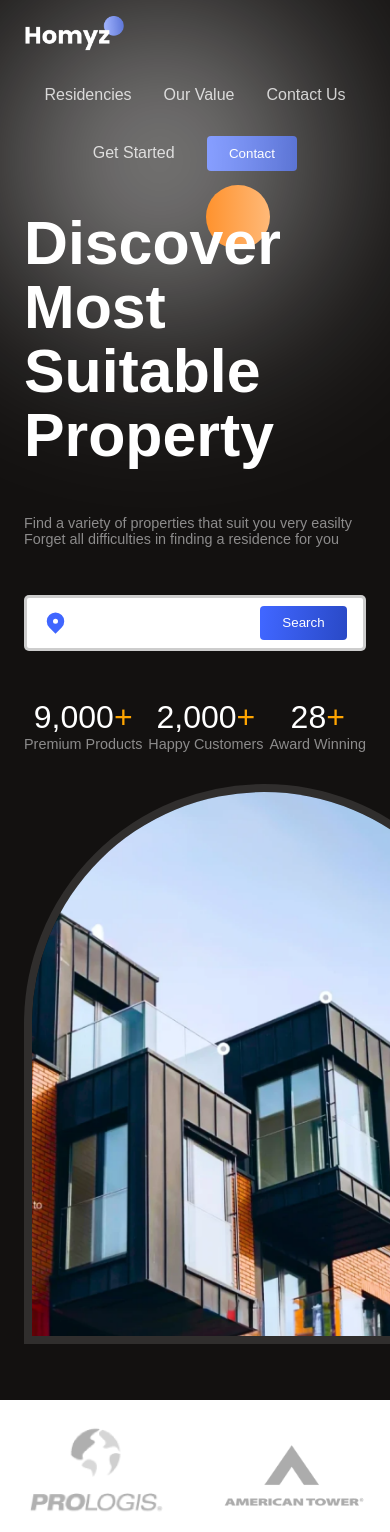
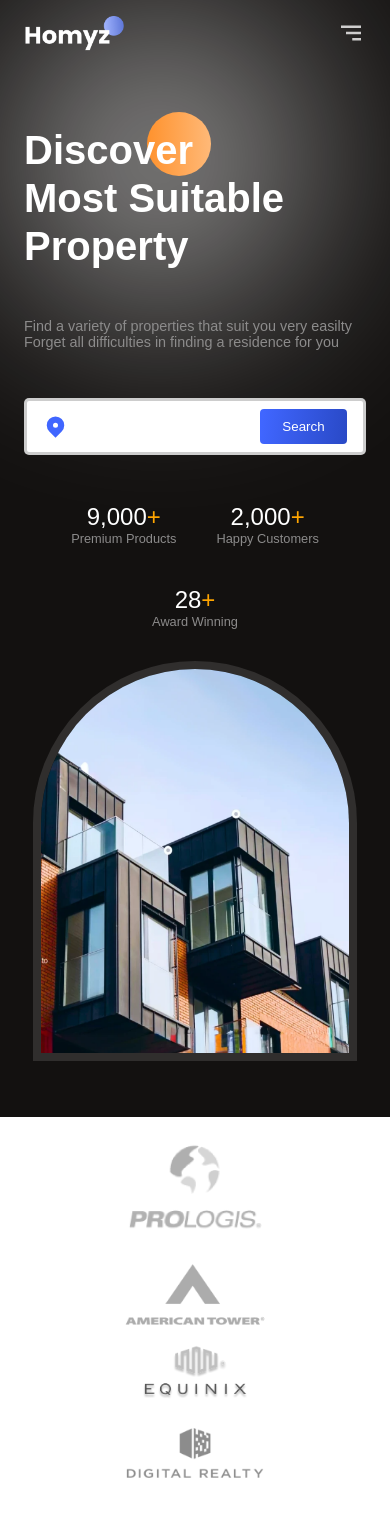
Before and after one commit to kiennt1096/landing-page-react, a React (Create React App) app: page / in a window 390 px wide. Shown: the top 1532 px of the page. Built offline with nearby package versions, Linux system fonts and the light colour scheme.

Commit message:
responsive 2:26:50

```diff
--- a/src/components/Contacts/Contacts.css
+++ b/src/components/Contacts/Contacts.css
@@ -49,3 +49,21 @@
   color: white;
   scale: 0.8;
 }
+@media (max-width: 1024px) {
+  .c-container {
+    flex-direction: column;
+  }
+  .c-right {
+    justify-content: center;
+  }
+  .contactsModel {
+    width: 100%;
+  }
+  .row {
+    flex-direction: column;
+    width: 100%;
+  }
+  .mode {
+    width: 100%;
+  }
+}
--- a/src/components/Footer/Footer.css
+++ b/src/components/Footer/Footer.css
@@ -9,3 +9,12 @@
   margin-top: 1.5rem;
   font-weight: 600;
 }
+@media (max-width: 768px) {
+  .f-container {
+    justify-content: center;
+  }
+  .f-container > div {
+    align-items: center !important;
+    text-align: center;
+  }
+}
--- a/src/components/Header/Header.css
+++ b/src/components/Header/Header.css
@@ -18,3 +18,27 @@
 .h-menu > *:hover {
   cursor: pointer;
 }
+.menu-icon {
+  display: none;
+}
+@media (max-width: 768px) {
+  .menu-icon {
+    display: block;
+  }
+  .h-menu {
+    color: var(--black);
+    position: absolute;
+    top: 3rem;
+    right: 4rem;
+    background: white;
+    flex-direction: column;
+    font-weight: 500;
+    gap: 2rem;
+    padding: 3rem;
+    border-radius: 10px;
+    align-items: flex-start;
+    box-shadow: 0px 4px 4px rgba(0, 0, 0, 0.05);
+    transition: all 300ms ease-in;
+    z-index: 100;
+  }
+}
--- a/src/components/Header/Header.jsx
+++ b/src/components/Header/Header.jsx
@@ -1,12 +1,25 @@
-import React from "react";
+import React, { useState } from "react";
 import "./Header.css";
+import { BiMenuAltRight } from "react-icons/bi";
+import OutsideClickHandler from "react-outside-click-handler";
 
 const Header = () => {
+  const [menuOpened, setMenuOpened] = useState(false);
+  const getMenuStyles = (menuOpened) => {
+    if (document.documentElement.clientWidth <= 800) {
+      return { right: !menuOpened && "-100%" };
+    }
+  };
   return (
     <section className="h-wrapper">
       <div className="flexCenter paddings innerWidth h-container">
         <img src="./logo.png" alt="logo" width={100} />
-        <div className="flexCenter h-menu">
+        <OutsideClickHandler
+          onOutsideClick={() => {
+            setMenuOpened(false);
+          }}
+        >
+          <div className="flexCenter h-menu" style={getMenuStyles(menuOpened)}>
             <a href="#!">Residencies</a>
             <a href="#!">Our Value</a>
             <a href="#!">Contact Us</a>
@@ -15,6 +28,14 @@
               <a href="#!">Contact</a>
             </button>
           </div>
+        </OutsideClickHandler>
+
+        <div
+          className="menu-icon"
+          onClick={() => setMenuOpened((prev) => !prev)}
+        >
+          <BiMenuAltRight size={30} />
+        </div>
       </div>
     </section>
   );
--- a/src/components/Hero/Hero.css
+++ b/src/components/Hero/Hero.css
@@ -4,7 +4,7 @@
   padding-bottom: 2rem;
 }
 .hero-container {
-  justify-content: space-between;
+  justify-content: space-around;
   align-items: flex-end;
 }
 /* left side */
@@ -65,3 +65,29 @@
   width: 100%;
   height: 100%;
 }
+@media (max-width: 640px) {
+  .hero-container {
+    margin-top: 2rem;
+  }
+  .hero-title > h1 {
+    font-size: 2.5rem;
+    line-height: 3rem;
+  }
+  .image-container {
+    width: 95%;
+    height: 25rem;
+  }
+  .stats {
+    justify-content: center;
+    gap: 2.5rem;
+  }
+  .hero-right {
+    width: 100%;
+  }
+  .stat > :nth-child(1) {
+    font-size: 1.5rem;
+  }
+  .stat > :nth-child(2) {
+    font-size: 0.8rem;
+  }
+}
--- a/src/components/Residencies/Residencies.css
+++ b/src/components/Residencies/Residencies.css
@@ -62,3 +62,11 @@
 .r-buttons > :nth-child(2) {
   box-shadow: 0px 0px 5px 1px rgba(0, 0, 0, 0.25);
 }
+@media (max-width: 640px) {
+  .r-head {
+    align-items: center;
+  }
+  .r-buttons {
+    position: initial;
+  }
+}
--- a/src/components/Value/Value.css
+++ b/src/components/Value/Value.css
@@ -40,3 +40,13 @@
 .accordionButton .primaryText {
   font-size: 1rem;
 }
+@media (max-width: 1024px) {
+  .v-container {
+    flex-direction: column;
+  }
+  @media (max-width: 768px) {
+    .accordionButton .primaryText {
+      font-size: 0.8rem;
+    }
+  }
+}
```
Lines whose indentation alone changed are shown as unchanged.
